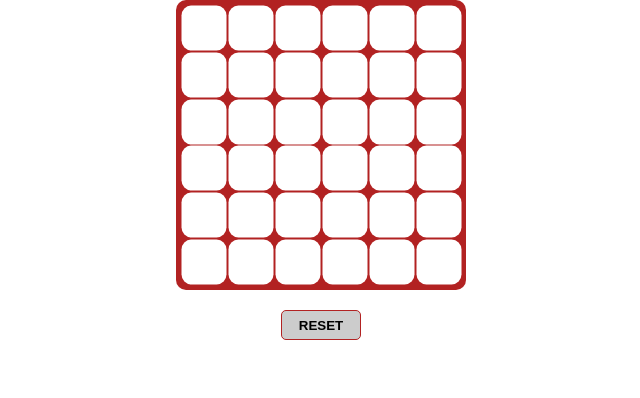
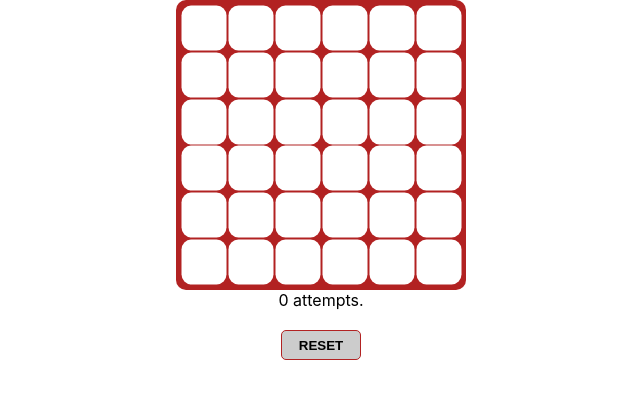
Before and after one commit to aibeksaaliev/homework_54, a React (Create React App) app: page / in a window 1280 px wide. Shown: the top 398 px of the page, without its empty margins (319-959 px from the left). Built offline with nearby package versions, Linux system fonts and the light colour scheme; grey boxes are pictures that could not be loaded.

Commit message:
created Counter component and added functional for it

```diff
--- a/src/App.tsx
+++ b/src/App.tsx
@@ -3,6 +3,7 @@ import './App.css';
 import PlayingField from "./components/PlayingField/PlayingField";
 import {Cell} from "./types";
 import ResetButton from "./components/ResetButton/ResetButton";
+import AttemptsCounter from "./components/AttemptsCounter/AttemptsCounter";
 
 const createPlayingField = () => {
   const playingCells: Cell[] = [];
@@ -22,6 +23,7 @@ const createPlayingField = () => {
 
 function App() {
   const [playingCells, setPlayingCells] = useState(createPlayingField());
+  const [attemptCounter, setCounter] = useState({counter:0});
 
   const openCell = (id: number) => {
     const playingCellsCopy = [...playingCells];
@@ -32,6 +34,21 @@ function App() {
       return cell;
     });
     setPlayingCells(playingCellsCopy);
+    increaseCounter();
+  }
+
+  const increaseCounter = () => {
+    const playingCellsCopy = [...playingCells];
+    const counterCopy = {...attemptCounter};
+    counterCopy.counter = 0;
+
+    playingCellsCopy.forEach(cell => {
+      if (cell.clicked) {
+        counterCopy.counter++;
+      }
+    });
+
+    setCounter(counterCopy);
   }
 
   const createField = () => {
@@ -40,11 +57,15 @@ function App() {
 
   const resetGame = () => {
     setPlayingCells(createPlayingField);
+    const attemptCounterCopy = {...attemptCounter};
+    attemptCounterCopy.counter = 0;
+    setCounter(attemptCounterCopy);
   }
 
   return (
     <div className="App">
       {createField()}
+      <AttemptsCounter counter={attemptCounter.counter}/>
       <ResetButton onClickHandler={resetGame}/>
     </div>
   );
--- /dev/null
+++ b/src/components/AttemptsCounter/AttemptsCounter.tsx
@@ -0,0 +1,16 @@
+import React from 'react';
+import './AttemptsCounter.css';
+
+interface AttemptsCounterProps {
+  counter: number;
+}
+
+const AttemptsCounter: React.FC<AttemptsCounterProps> = (props) => {
+  return (
+    <div>
+      <span>{props.counter} attempts.</span>
+    </div>
+  );
+};
+
+export default AttemptsCounter;
```
Also changed, not shown: src/components/AttemptsCounter/AttemptsCounter.css (added).
